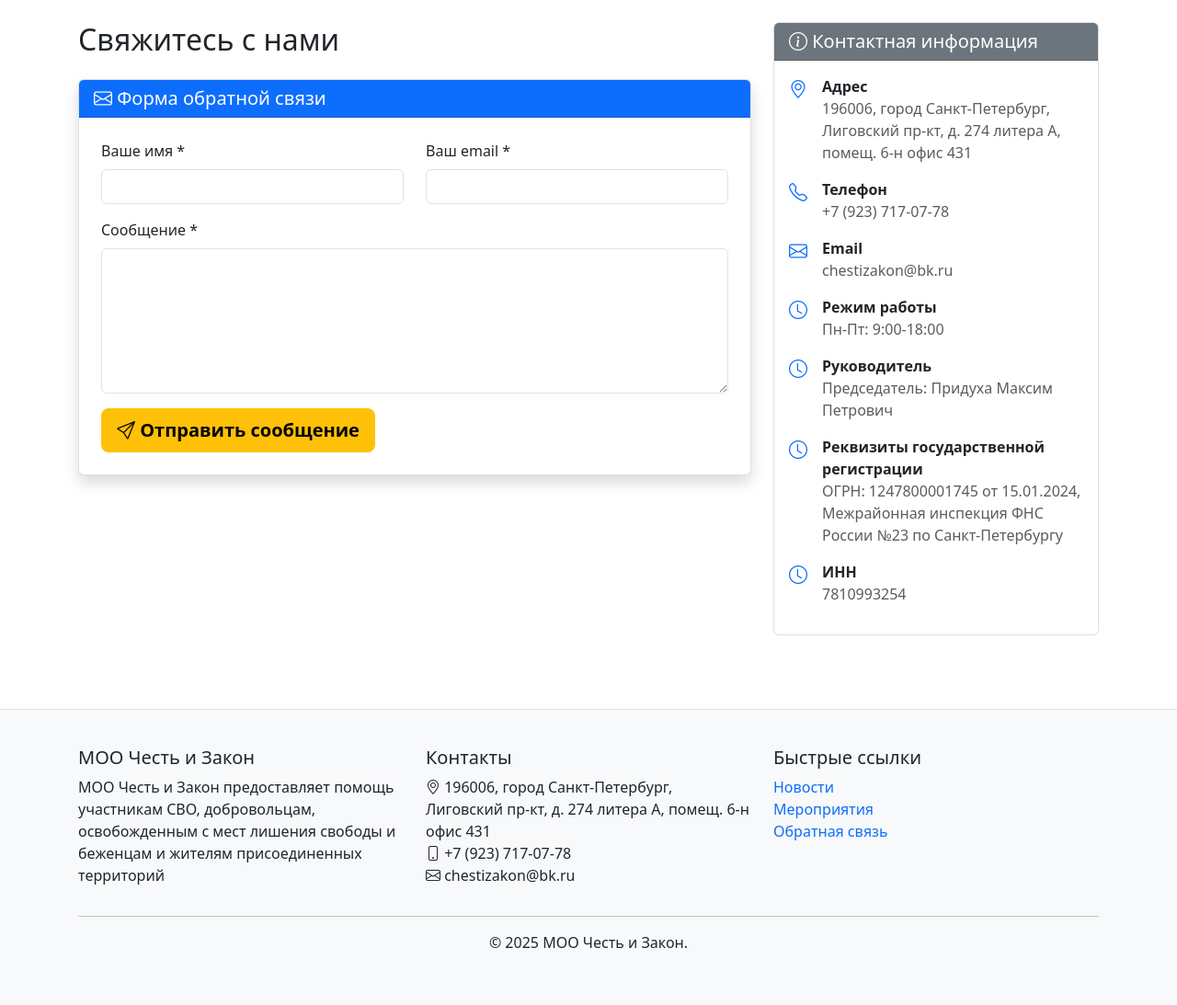
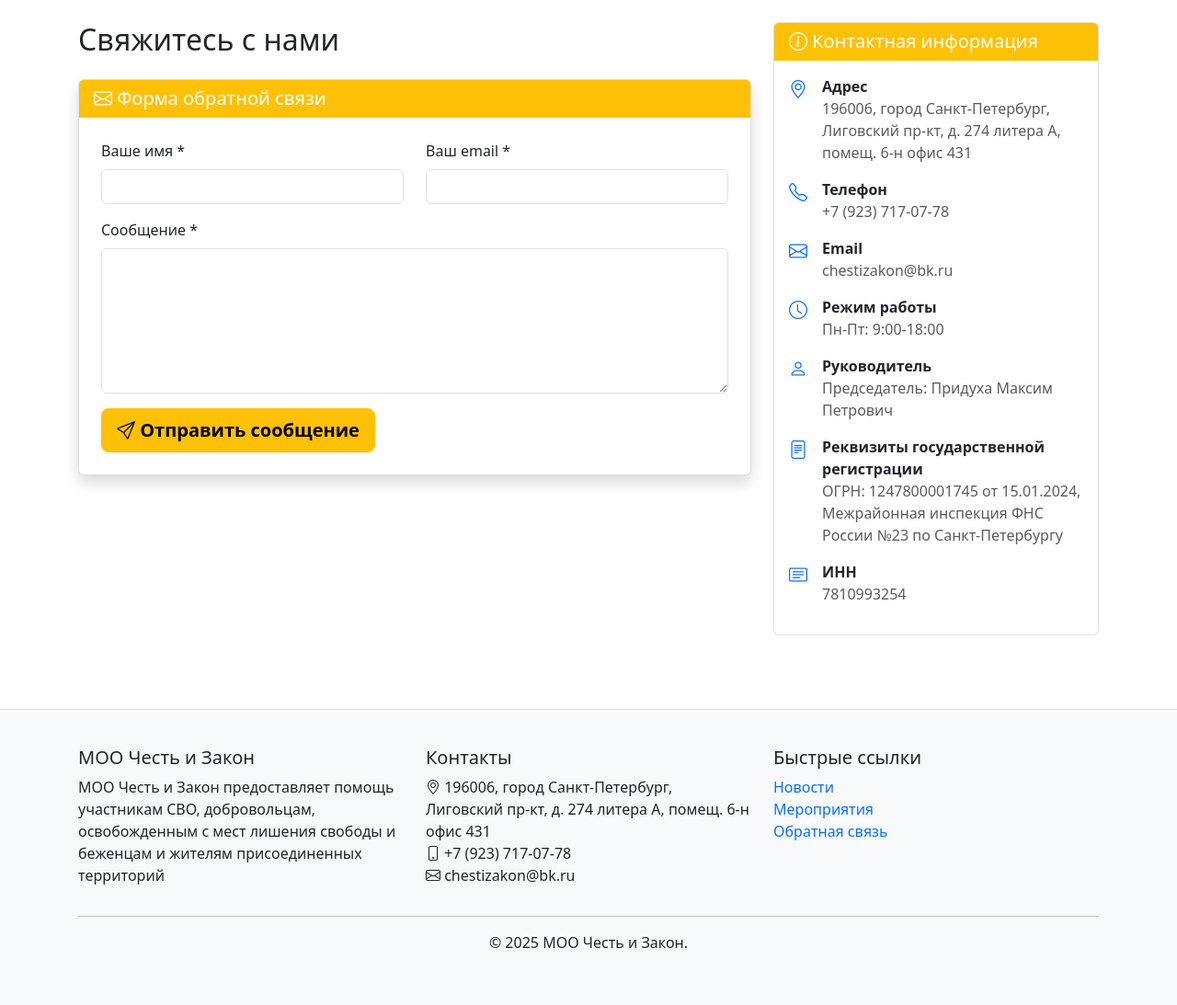
Before and after one commit to DemasMemas/ChestAndZakon, a Flask app: page /contact in a window 1280 px wide. Shown: the part 56-1149 px from the top of the page at 92% size. Run offline with Flask 3, Linux system fonts and the light colour scheme; parts of the project's set-up code (start-up, migrations or seed data) failed here and were passed over.

Commit message:
Исправление путей картинок, цвета у Формы обратной связи и иконок в Контактах

```diff
--- a/templates/contact.html
+++ b/templates/contact.html
@@ -21,7 +21,7 @@
             {% endwith %}
 
             <div class="card shadow">
-                <div class="card-header bg-primary text-white">
+                <div class="card-header text-white" style="background-color: #ffc107; border-color: #ffc107;">
                     <h5 class="mb-0"><i class="bi bi-envelope"></i> Форма обратной связи</h5>
                 </div>
                 <div class="card-body p-4">
@@ -51,7 +51,7 @@
         <!-- Боковая панель с контактной информацией -->
         <div class="col-lg-4 mt-5 mt-lg-0">
             <div class="card">
-                <div class="card-header bg-secondary text-white">
+                <div class="card-header text-white" style="background-color: #ffc107; border-color: #ffc107;">
                     <h5 class="mb-0"><i class="bi bi-info-circle"></i> Контактная информация</h5>
                 </div>
                 <div class="card-body">
@@ -94,7 +94,7 @@
                         </li>
                         <li class="mb-3">
                             <div class="d-flex">
-                                <i class="bi bi-clock text-primary me-3 fs-5"></i>
+                                <i class="bi bi-person text-primary me-3 fs-5"></i>
                                 <div>
                                     <strong>Руководитель</strong><br>
                                     <span class="text-muted">Председатель: Придуха Максим Петрович</span>
@@ -103,7 +103,7 @@
                         </li>
                         <li class="mb-3">
                             <div class="d-flex">
-                                <i class="bi bi-clock text-primary me-3 fs-5"></i>
+                                <i class="bi bi-file-text text-primary me-3 fs-5"></i>
                                 <div>
                                     <strong>Реквизиты государственной регистрации</strong><br>
                                     <span class="text-muted">ОГРН: 1247800001745 от 15.01.2024, Межрайонная инспекция ФНС России №23 по Санкт-Петербургу</span>
@@ -112,7 +112,7 @@
                         </li>
                         <li class="mb-3">
                             <div class="d-flex">
-                                <i class="bi bi-clock text-primary me-3 fs-5"></i>
+                                <i class="bi bi-card-text text-primary me-3 fs-5"></i>
                                 <div>
                                     <strong>ИНН</strong><br>
                                     <span class="text-muted">7810993254</span>
@@ -125,7 +125,7 @@
 
             <!-- Социальные сети -->
             <!--<div class="card mt-4">
-                <div class="card-header bg-secondary text-white">
+                <div class="card-header text-white" style="background-color: #ffc107; border-color: #ffc107;">
                     <h5 class="mb-0"><i class="bi bi-people"></i> Мы в социальных сетях</h5>
                 </div>
                 <div class="card-body">
--- a/templates/index.html
+++ b/templates/index.html
@@ -6,7 +6,7 @@
 <style>
     .hero-section {
         background: linear-gradient(rgba(0, 0, 0, 0.6), rgba(0, 0, 0, 0.6)),
-                    url("{{ url_for('static', filename='images/hero-bg.jpg') }}");
+                    url("{{ url_for('static', filename='hero-bg.jpg') }}");
         background-size: cover;
         background-position: center;
         background-repeat: no-repeat;
@@ -79,7 +79,7 @@
     <div class="container text-center">
         <!-- Логотип -->
         <div class="logo-container">
-            <img src="{{ url_for('static', filename='images/vertical-logo.png') }}"
+            <img src="{{ url_for('static', filename='vertical-logo.png') }}"
                  alt="Логотип МОО Честь и Закон"
                  class="logo-img">
         </div>
```
